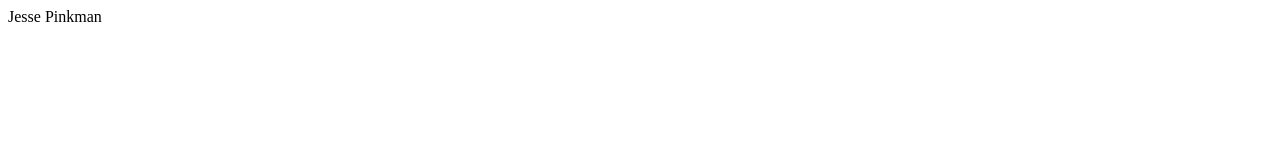
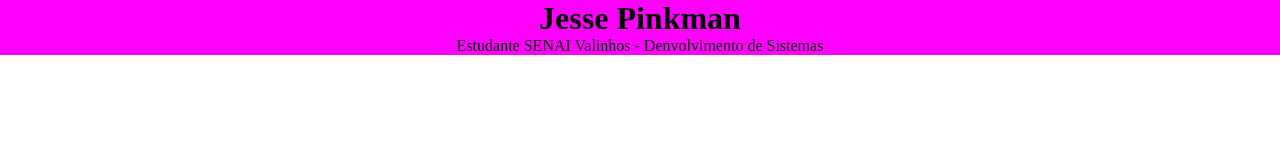
Before and after one commit to ferrnd/First-site, a plain HTML site: page index.html in a window 1280 px wide. Drawn offline with Linux system fonts and the light colour scheme.

Commit message:
Início da estilização com CSS

```diff
--- /dev/null
+++ b/assets/styles/index.css
@@ -0,0 +1,13 @@
+/* Reset do CSS */
+* {
+    margin: 0;
+    padding: 0;
+}
+
+h1, p {
+    text-align: center;
+}
+
+header {
+    background-color: magenta;
+}
--- a/index.html
+++ b/index.html
@@ -4,8 +4,13 @@
     <meta charset="UTF-8">
     <meta name="viewport" content="width=device-width, initial-scale=1.0">
     <title>First site</title>
+    <link rel="stylesheet" href="assets/styles/index.css">
 </head>
 <body>
-    Jesse Pinkman
+    <header>
+
+        <h1>Jesse Pinkman</h1>
+        <p>Estudante SENAI Valinhos - Denvolvimento de Sistemas</p>
+    </header>
 </body>
 </html>
```
